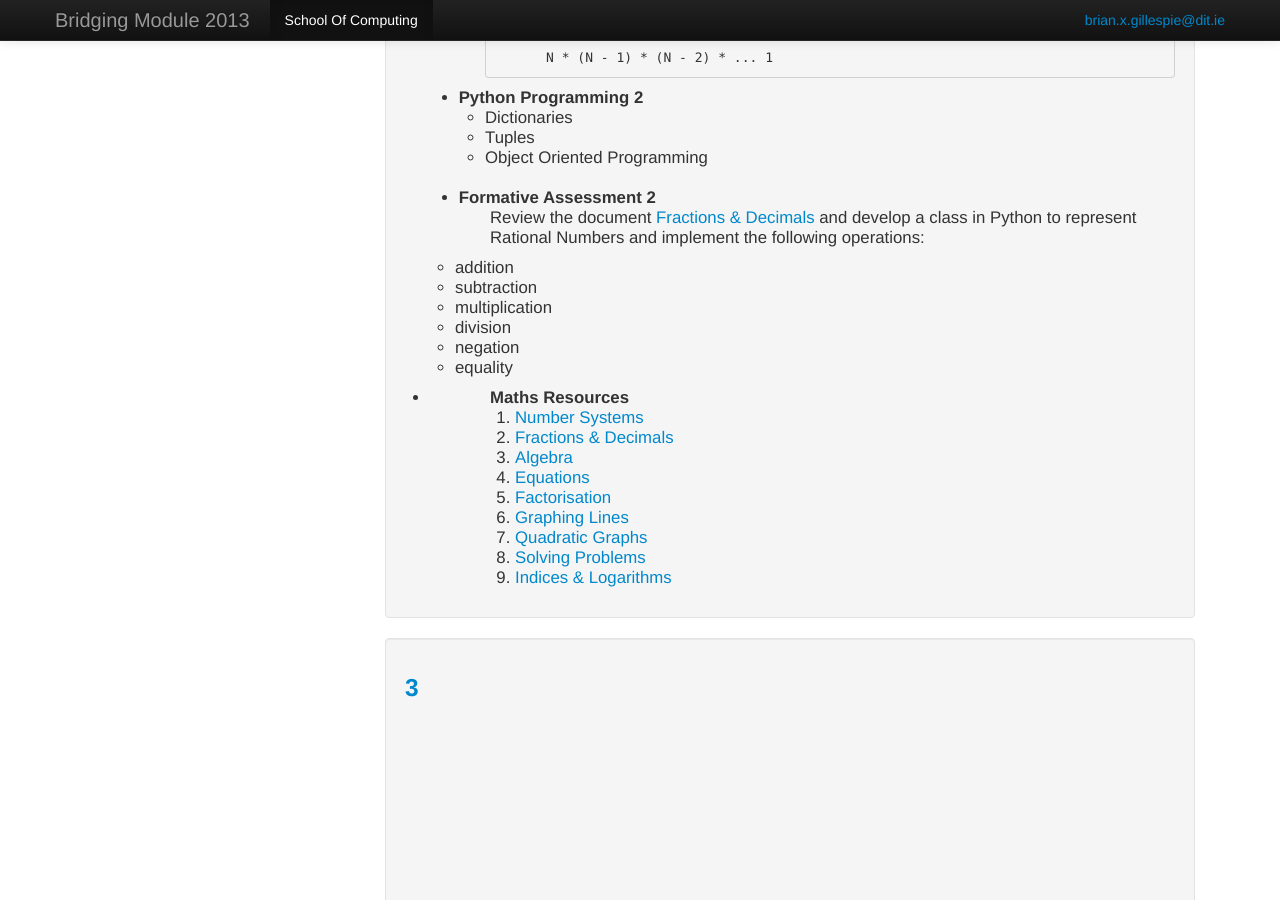
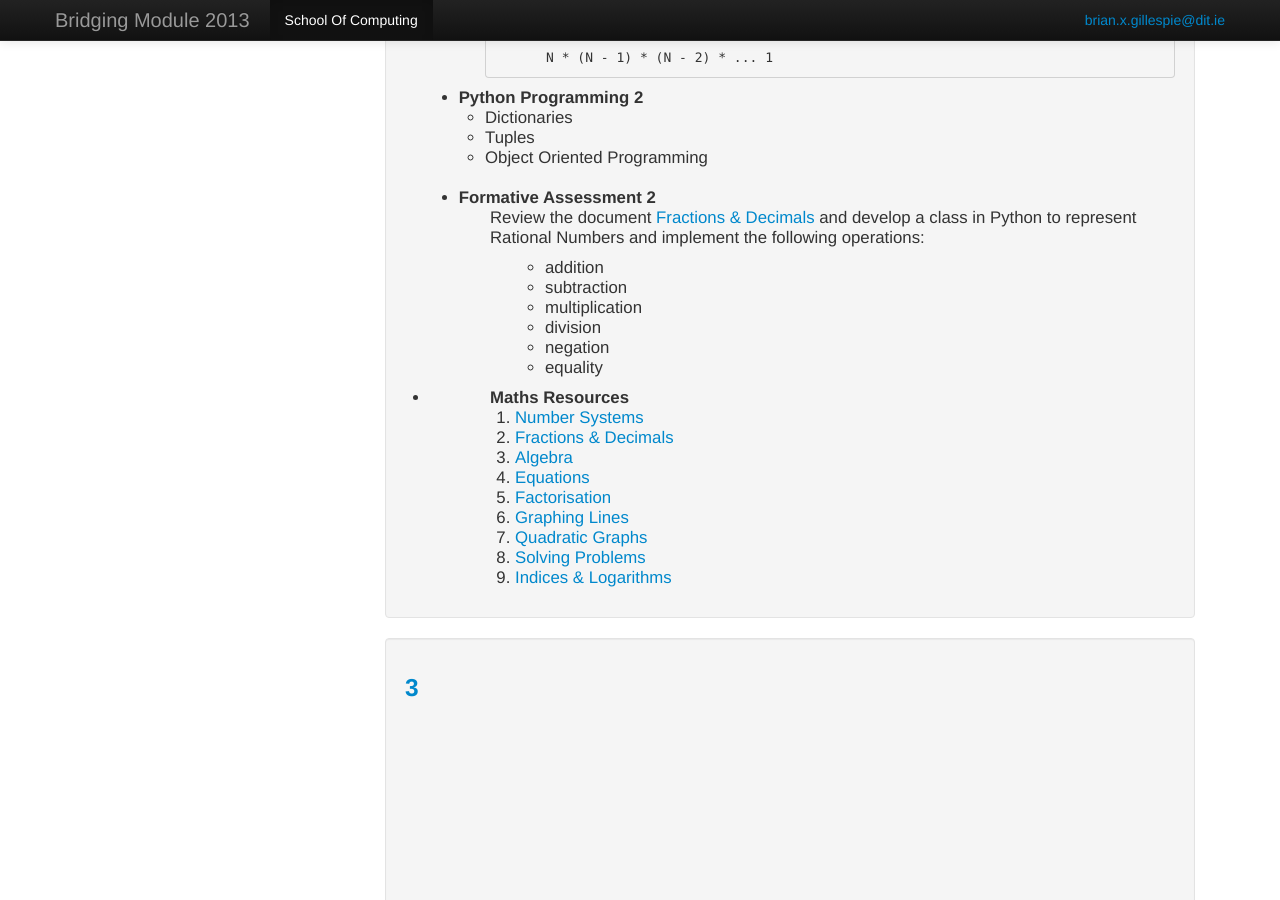
Before and after one commit to bjg/bridgingmodule2013, a Jekyll site: the page built from index.html, in a window 1280 px wide and 900 px high, scrolled down 1276 px. Built offline with Jekyll 4.4.1, drawn with Linux system fonts in a browser that asks for light colours.

Commit message:
Unit 2 content

```diff
--- a/_includes/unit2.html
+++ b/_includes/unit2.html
@@ -28,7 +28,7 @@
         <p style="padding-left:60px">
             Review the document <a href="/public/worksheets/Ch2-Fractions & Decimals.pdf">Fractions & Decimals</a>
             and develop a class in Python to represent Rational Numbers and implement the following operations:
-            <ul>
+            <ul style="padding-left:90px">
                 <li>addition</li>
                 <li>subtraction</li>
                 <li>multiplication</li>
```
